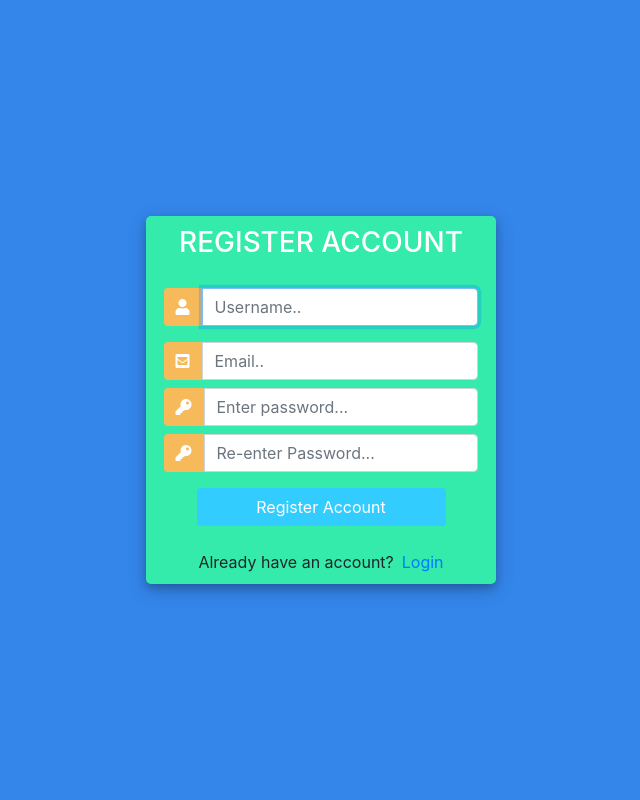
After one commit to haka-s/django, a Django app: page /register/ in a window 1280 px wide. The commit adds this page. Shown: the whole page, without its empty margins (319-959 px from the left). Run offline with Django 3.2, Linux system fonts and the light colour scheme; some libraries are stand-ins or nearby versions.

Commit message:
user auth

```diff
--- a/account/forms.py
+++ b/account/forms.py
@@ -1,8 +1,16 @@
 from django.forms import ModelForm
 from .models import Order
+from django import forms
+from django.contrib.auth.forms import UserCreationForm
+from django.contrib.auth.models import User
 
 
 class OrderForm(ModelForm):
     class Meta:
         model = Order
         fields = '__all__'
+
+class CreateUserForm(UserCreationForm):
+    class Meta:
+        model = User
+        fields = ['username', 'email', 'password1', 'password2']
--- /dev/null
+++ b/account/templates/accounts/register.html
@@ -0,0 +1,138 @@
+<!DOCTYPE html>
+<html>
+
+<head>
+	<title>Login</title>
+	<link rel="stylesheet" href="https://stackpath.bootstrapcdn.com/bootstrap/4.1.3/css/bootstrap.min.css" integrity="sha384-MCw98/SFnGE8fJT3GXwEOngsV7Zt27NXFoaoApmYm81iuXoPkFOJwJ8ERdknLPMO" crossorigin="anonymous">
+	<script src="https://ajax.googleapis.com/ajax/libs/jquery/3.3.1/jquery.min.js"></script>
+	<link rel="stylesheet" href="https://use.fontawesome.com/releases/v5.6.1/css/all.css" integrity="sha384-gfdkjb5BdAXd+lj+gudLWI+BXq4IuLW5IT+brZEZsLFm++aCMlF1V92rMkPaX4PP" crossorigin="anonymous">
+
+	<style>
+		body,
+		html {
+			margin: 0;
+			padding: 0;
+			height: 100%;
+			background: #3486eb !important;
+
+		}
+		.user_card {
+			width: 350px;
+			margin-top: auto;
+			margin-bottom: auto;
+			background: #34ebab;
+			position: relative;
+			display: flex;
+			justify-content: center;
+			flex-direction: column;
+			padding: 10px;
+			box-shadow: 0 4px 8px 0 rgba(0, 0, 0, 0.2), 0 6px 20px 0 rgba(0, 0, 0, 0.19);
+			-webkit-box-shadow: 0 4px 8px 0 rgba(0, 0, 0, 0.2), 0 6px 20px 0 rgba(0, 0, 0, 0.19);
+			-moz-box-shadow: 0 4px 8px 0 rgba(0, 0, 0, 0.2), 0 6px 20px 0 rgba(0, 0, 0, 0.19);
+			border-radius: 5px;
+
+		}
+
+		.form_container {
+			margin-top: 20px;
+		}
+
+		#form-title{
+			color: #fff;
+		}
+		.login_btn {
+			width: 100%;
+			background: #33ccff !important;
+			color: white !important;
+		}
+		.login_btn:focus {
+			box-shadow: none !important;
+			outline: 0px !important;
+		}
+		.login_container {
+			padding: 0 2rem;
+		}
+		.input-group-text {
+			background: #f7ba5b !important;
+			color: white !important;
+			border: 0 !important;
+			border-radius: 0.25rem 0 0 0.25rem !important;
+		}
+		.input_user,
+		.input_pass:focus {
+			box-shadow: none !important;
+			outline: 0px !important;
+		}
+
+	</style>
+
+</head>
+<body>
+	<div class="container h-100">
+		<div class="d-flex justify-content-center h-100">
+			<div class="user_card">
+				<div class="d-flex justify-content-center">
+					<h3 id="form-title">REGISTER ACCOUNT</h3>
+				</div>
+				<div class="d-flex justify-content-center form_container">
+
+					<form method="POST" action="">
+                        {% csrf_token %}
+						<div class="input-group mb-3">
+							<div class="input-group-append">
+								<span class="input-group-text"><i class="fas fa-user"></i></span>
+							</div>
+							{{form.username}}
+						</div>
+						<div class="input-group mb-2">
+							<div class="input-group-append">
+								<span class="input-group-text"><i class="fas fa-envelope-square"></i></span>
+							</div>
+							{{form.email}}
+						</div>
+						<div class="input-group mb-2">
+							<div class="input-group-append">
+								<span class="input-group-text"><i class="fas fa-key"></i></span>
+							</div>
+							{{form.password1}}
+						</div>
+						<div class="input-group mb-2">
+							<div class="input-group-append">
+								<span class="input-group-text"><i class="fas fa-key"></i></span>
+							</div>
+							{{form.password2}}
+						</div>
+
+				   		<div class="d-flex justify-content-center mt-3 login_container">
+				 			<input class="btn login_btn" type="submit" value="Register Account">
+				   		</div>
+					</form>
+				</div>
+                    {{form.errors}}
+				<div class="mt-4">
+					<div class="d-flex justify-content-center links">
+						Already have an account? <a href="{% url 'login' %}" class="ml-2">Login</a>
+					</div>
+				</div>
+			</div>
+		</div>
+	</div>
+	<script>
+						/* Because i didnt set placeholder values in forms.py they will be set here using vanilla Javascript
+		//We start indexing at one because CSRF_token is considered and input field
+		 */
+
+		//Query All input fields
+		var form_fields = document.getElementsByTagName('input')
+		form_fields[1].placeholder='Username..';
+		form_fields[2].placeholder='Email..';
+		form_fields[3].placeholder='Enter password...';
+		form_fields[4].placeholder='Re-enter Password...';
+
+
+		for (var field in form_fields){
+			form_fields[field].className += ' form-control'
+		}
+	</script>
+</body>
+</html>
--- a/account/urls.py
+++ b/account/urls.py
@@ -5,6 +5,9 @@ from . import views
 
 urlpatterns = [
     path('', views.home, name="home"),
+    path('login/', views.loginPage, name='login'),
+    path('logout/', views.logoutUser, name='logout'),
+    path('register/', views.registerPage, name='register'),
     path('products/', views.products, name='products'),
     path('customer/<str:pk_test>/', views.customer, name="customer"),
     path('create_order/<str:pk>/', views.createOrder, name="create_order"),
--- a/account/views.py
+++ b/account/views.py
@@ -1,12 +1,21 @@
 from django.shortcuts import render, redirect
 from django.http import HttpResponse
 from django.forms import inlineformset_factory
+from django.contrib.auth.forms import UserCreationForm
+
+from django.contrib.auth import authenticate, login, logout
+
+from django.contrib import messages
+
+from django.contrib.auth.decorators import login_required
+
 # Create your views here.
 from .models import *
-from .forms import OrderForm
+from .forms import OrderForm, CreateUserForm
 from .filters import OrderFilter
 
 
+@login_required(login_url='login')
 def home(request):
 	orders = Order.objects.all()
 	customers = Customer.objects.all()
@@ -23,11 +32,50 @@ def home(request):
 
 	return render(request, 'accounts/dashboard.html', context)
 
+def registerPage(request):
+	if request.user.is_authenticated:
+		return redirect('home')
+	else:
+		form = CreateUserForm()
+
+		if request.method == 'POST':
+			form = CreateUserForm(request.POST)
+			if form.is_valid():
+				form.save()
+				user = form.cleaned_data.get('username')
+				messages.success(request, 'Account was created for '+ user)
+				return redirect('login')
+
+	context = {'form':form}
+	return render(request, 'accounts/register.html', context)
+
+def loginPage(request):
+	if request.user.is_authenticated:
+		return redirect('home')
+	else:
+		if request.method == 'POST':
+			username = request.POST.get('username')
+			password =request.POST.get('password')
+
+			user = authenticate(request, username=username, password=password)
+
+			if user is not None:
+				login(request, user)
+				return redirect('home')
+			else:
+				messages.info(request, 'Username OR password is incorrect')
+
+		context = {}
+		return render(request, 'accounts/login.html', context)
+def logoutUser(request):
+	logout(request)
+	return redirect('login')
+@login_required(login_url='login')
 def products(request):
 	products = Product.objects.all()
 
 	return render(request, 'accounts/products.html', {'products':products})
-
+@login_required(login_url='login')
 def customer(request, pk_test):
 	customer = Customer.objects.get(id=pk_test)
 
@@ -40,7 +88,7 @@ def customer(request, pk_test):
 
 	context = {'customer':customer, 'orders':orders, 'order_count':order_count, 'myFilters':myFilters}
 	return render(request, 'accounts/customer.html',context)
-
+@login_required(login_url='login')
 def createOrder(request, pk):
 	OrderFormSet = inlineformset_factory(Customer, Order, fields=('product', 'status'), extra=10 )
 	customer = Customer.objects.get(id=pk)
@@ -57,7 +105,7 @@ def createOrder(request, pk):
 	context = {'form':formset}
 	return render(request, 'accounts/order_form.html', context)
 
-
+@login_required(login_url='login')
 def updateOrder(request, pk):
 	order = Order.objects.get(id=pk)
 	form = OrderForm(instance=order)
@@ -69,6 +117,7 @@ def updateOrder(request, pk):
 	context = {'form':form}
 	return render(request, 'accounts/order_form.html', context)
 
+@login_required(login_url='login')
 def deleteOrder(request, pk):
 	order = Order.objects.get(id=pk)
 	if request.method == "POST":
```
Also changed, not shown: account/templates/accounts/login.html (added, +128 -0 lines), account/templates/accounts/navbar.html (+11 -0 lines), db.sqlite3.
